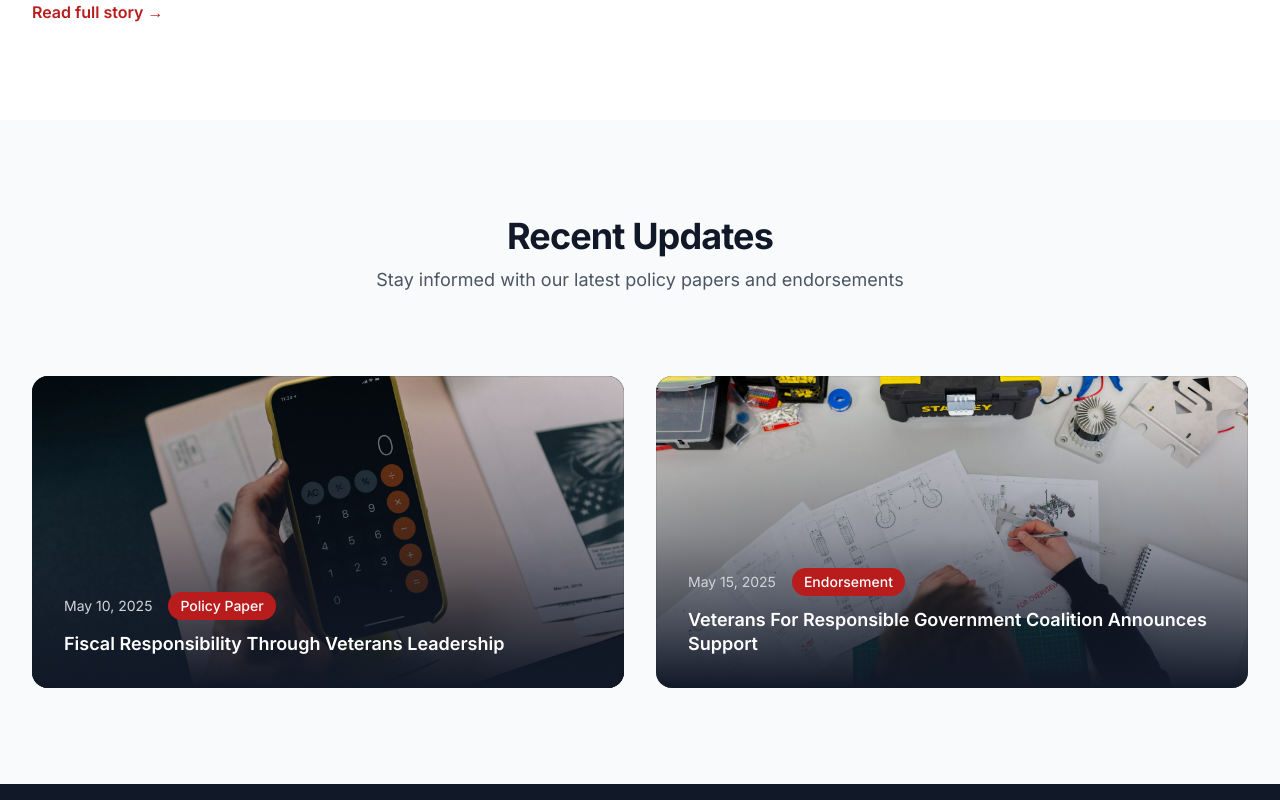
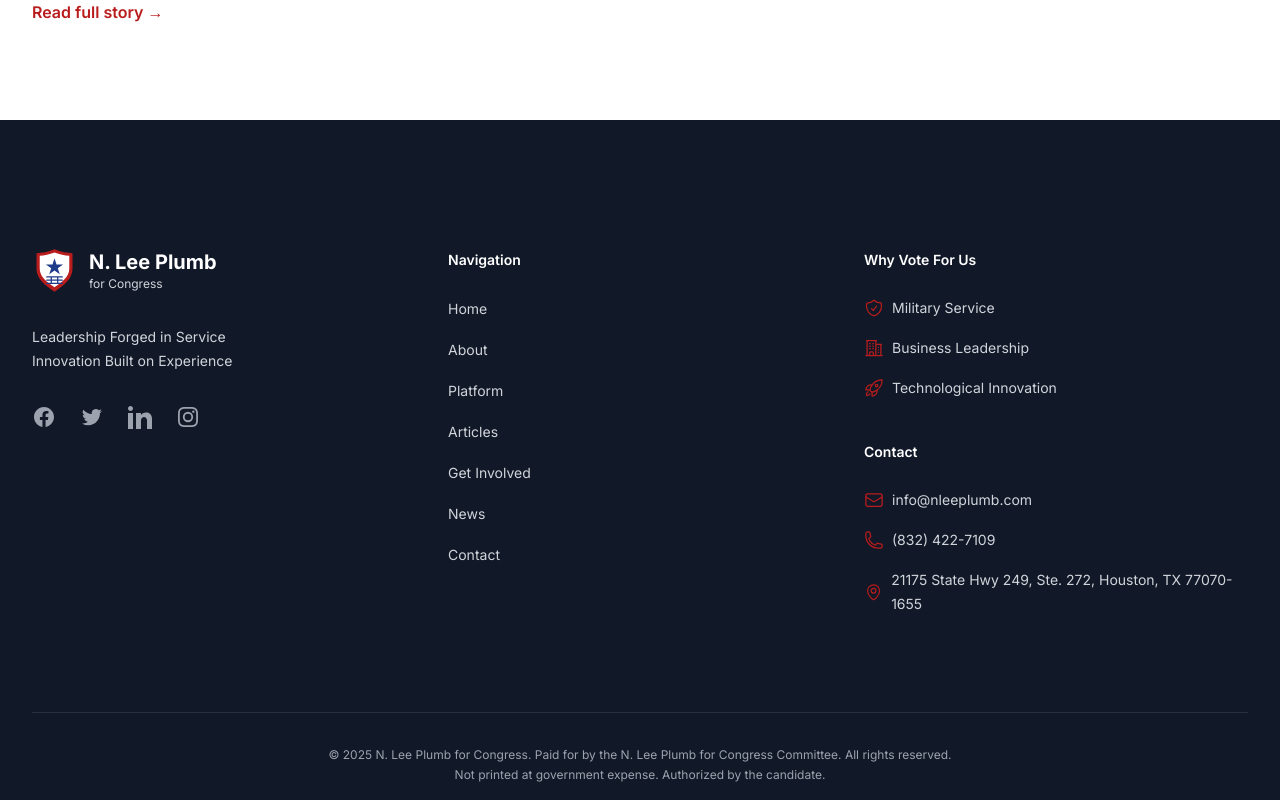
Before and after one commit to lunchwolfjoe/politico, a Next.js app: page /news in a window 1280 px wide. Shown: the part 1540-2340 px from the top of the page. Built offline with nearby package versions, Linux system fonts and the light colour scheme.

Commit message:
Remove Recent Updates section from news page

```diff
--- a/src/app/news/page.tsx
+++ b/src/app/news/page.tsx
@@ -161,50 +161,6 @@ export default function NewsPage() {
           </div>
         </div>
       </div>
-
-      {/* Recent News Items */}
-      <div className="bg-gray-50 py-24">
-        <div className="mx-auto max-w-7xl px-6 lg:px-8">
-          <div className="mx-auto max-w-2xl text-center">
-            <h2 className="text-3xl font-bold tracking-tight text-gray-900 sm:text-4xl">Recent Updates</h2>
-            <p className="mt-2 text-lg leading-8 text-gray-600">
-              Stay informed with our latest policy papers and endorsements
-            </p>
-          </div>
-          <div className="mx-auto mt-16 grid max-w-2xl auto-rows-fr grid-cols-1 gap-8 sm:mt-20 lg:mx-0 lg:max-w-none lg:grid-cols-2">
-            {recentNews.map((item) => (
-              <article key={item.title} className="relative isolate flex flex-col justify-end overflow-hidden rounded-2xl bg-gray-900 px-8 pb-8 pt-32 sm:pt-64 lg:pt-48">
-                <Image
-                  src={item.image}
-                  alt={item.title}
-                  className="absolute inset-0 -z-10 h-full w-full object-cover"
-                  width={500}
-                  height={300}
-                />
-                <div className="absolute inset-0 -z-10 bg-gradient-to-t from-gray-900 via-gray-900/40"></div>
-                <div className="absolute inset-0 -z-10 rounded-2xl ring-1 ring-inset ring-gray-900/10"></div>
-
-                <div className="flex flex-wrap items-center gap-y-1 overflow-hidden text-sm leading-6 text-gray-300">
-                  <time dateTime={item.date} className="mr-8">
-                    {item.date}
-                  </time>
-                  <div className="-ml-4 flex items-center gap-x-4">
-                    <span className="inline-flex items-center rounded-full bg-red-700 px-3 py-1 text-sm font-medium text-white">
-                      {item.category}
-                    </span>
-                  </div>
-                </div>
-                <h3 className="mt-3 text-lg font-semibold leading-6 text-white">
-                  <Link href={item.link}>
-                    <span className="absolute inset-0" />
-                    {item.title}
-                  </Link>
-                </h3>
-              </article>
-            ))}
-          </div>
-        </div>
-      </div>
     </div>
   );
 }
```
